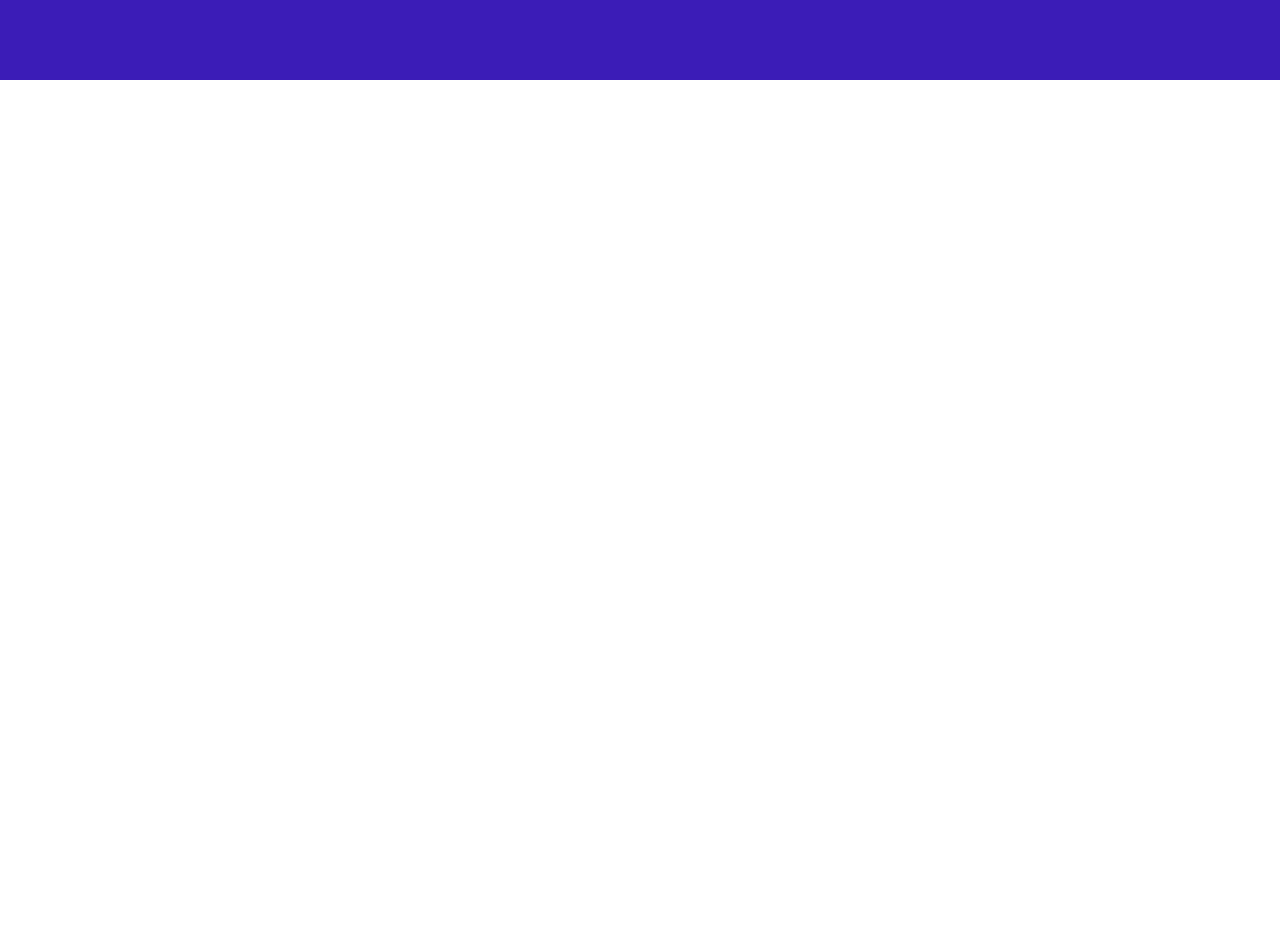
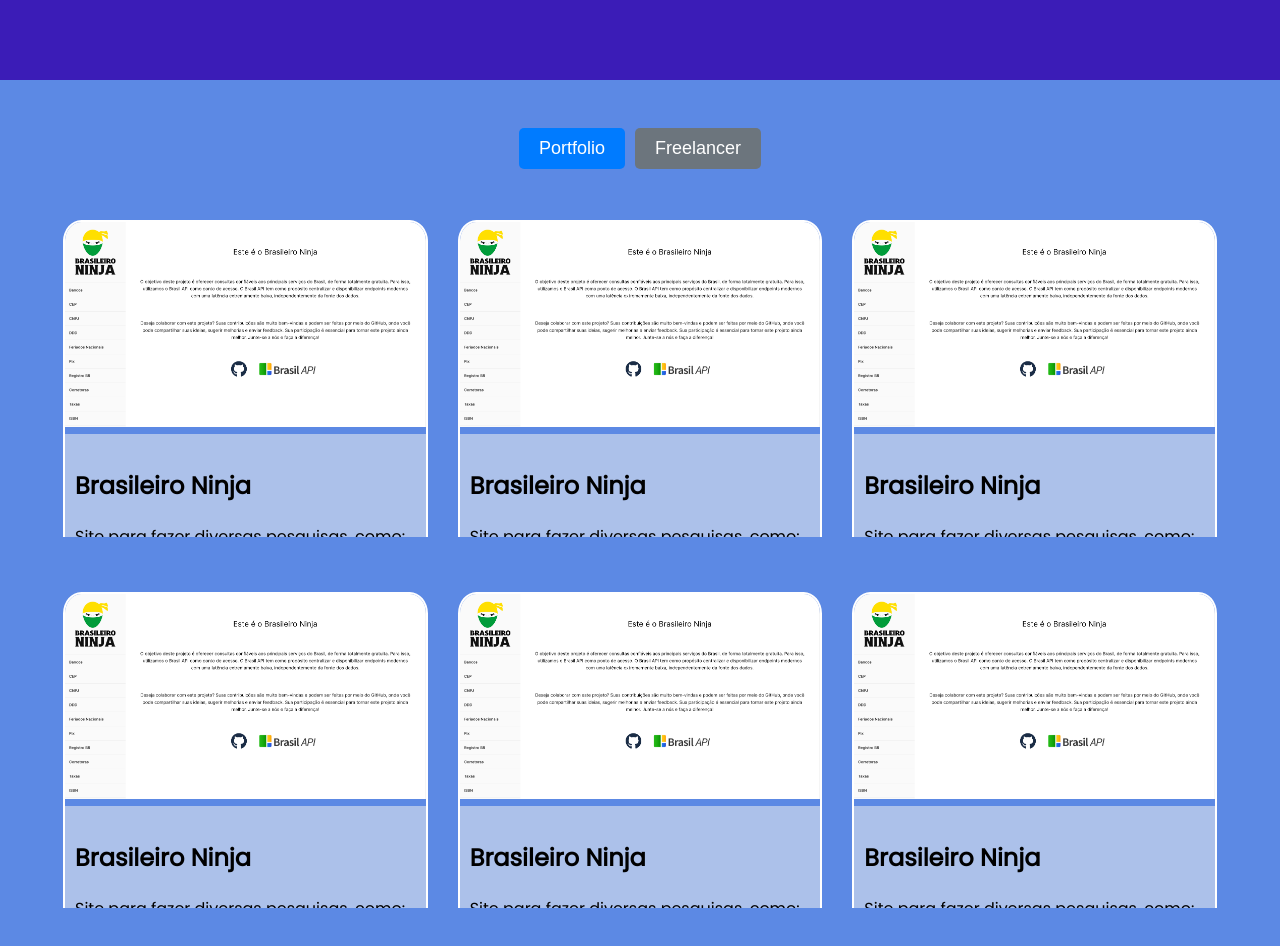
Before and after one commit to leonardo-cordeiro/Portfolio, a Vue app: page / in a window 1280 px wide. Shown: the part 1540-2486 px from the top of the page. Before the commit the page ends 1620 px from the top, so only its background shows below. Built offline with nearby package versions, Linux system fonts and the light colour scheme.

Commit message:
improved portfolio section

```diff
--- a/package.json
+++ b/package.json
@@ -11,7 +11,8 @@
   },
   "dependencies": {
     "vue": "^3.3.4",
-    "vue-router": "^4.2.4"
+    "vue-router": "^4.2.4",
+    "vue3-carousel": "^0.3.1"
   },
   "devDependencies": {
     "@rushstack/eslint-patch": "^1.3.3",
--- a/src/App.vue
+++ b/src/App.vue
@@ -8,6 +8,9 @@
 
     <!-- About  -->
     <AboutSectionVue />
+
+    <!-- Portfolio -->
+    <PortfolioSectionVue />
   </main>
 </template>
 
@@ -15,6 +18,7 @@
 import AboutSectionVue from '@/components/AboutSection.vue'
 import HomeSection from '@/components/HomeSection.vue'
 import NavBar from '@/components/NavBar.vue'
+import PortfolioSectionVue from './components/PortfolioSection.vue'
 </script>
 
 <style>
--- /dev/null
+++ b/src/components/BaseCard.vue
@@ -0,0 +1,112 @@
+<template>
+  <div class="project-card">
+    <a :href="link" target="_blank" class="project-link">
+      <div class="project-image">
+        <img :src="img" :alt="title" class="project-img" />
+      </div>
+    </a>
+    <div class="project-details">
+      <h3 class="project-title">{{ title }}</h3>
+      <p class="project-description">{{ description }}</p>
+      <div class="project-languages">
+        <div class="language">
+          <img v-if="html" src="@/assets/img/html.svg" alt="HTML" />
+        </div>
+        <div class="language">
+          <img v-if="vue" src="src/icons/icons8-vue-js.svg" alt="Vue.js" />
+        </div>
+        <div class="language">
+          <img v-if="css" src="@/assets/img/css-3-svgrepo-com.svg" alt="CSS" />
+        </div>
+        <div class="language">
+          <img v-if="javascript" src="src/icons/icons8-javascript-240.png" alt="JavaScript" />
+        </div>
+      </div>
+    </div>
+    <!-- <a :href="github" class="github-link">
+      <img src="src/icons/icons8-github.svg" alt="GitHub" />
+    </a> -->
+  </div>
+</template>
+
+<script setup>
+defineProps({
+  title: String,
+  description: String,
+  img: String,
+  html: Boolean,
+  css: Boolean,
+  javascript: Boolean,
+  vue: Boolean,
+  link: String,
+  github: String
+})
+</script>
+
+<style scoped>
+.project-card {
+  margin: 15px;
+  border: 2px solid #fff;
+  border-radius: 5%;
+  overflow: hidden;
+  display: flex;
+  flex-direction: column;
+  width: calc(33% - 30px);
+  height: 100%;
+}
+
+.project-image {
+  overflow: hidden;
+}
+
+.project-img {
+  width: 100%;
+  height: 100%;
+  /* border-radius: 10px; */
+  cursor: pointer;
+}
+
+.project-details {
+  padding: 10px;
+  background-color: rgba(241, 241, 241, 0.541);
+  display: flex;
+  flex-direction: column;
+  /* align-items: center; */
+  /* justify-content: center; */
+  /* text-align: center; */
+  color: #000;
+  text-decoration: none;
+}
+
+.project-title {
+  font-size: 1.5rem;
+  margin-bottom: 5px;
+}
+
+.project-description {
+  font-size: 1rem;
+}
+
+.project-languages {
+  display: flex;
+  /* justify-content: space-between; */
+  align-items: center;
+  margin-top: 10px;
+}
+
+.language {
+  width: 30px;
+  height: 100%;
+}
+
+.language img {
+  width: 100%;
+  height: 100%;
+}
+
+.github-link {
+  margin-top: auto;
+  text-align: right;
+  padding: 10px;
+}
+</style>
--- /dev/null
+++ b/src/components/PortfolioSection.vue
@@ -0,0 +1,156 @@
+<template>
+  <div class="wrap">
+    <div class="buttons">
+      <button class="portfolio-button">Portfolio</button>
+      <button class="freelancer-button">Freelancer</button>
+    </div>
+    <div class="base-cards-carousel">
+      <div class="base-cards-container">
+        <!-- Repita para cada BaseCard -->
+        <BaseCard
+          link="https://brasileiro.ninja/"
+          img="src/img/brasileiroNinja.png"
+          title="Brasileiro Ninja"
+          description="Site para fazer diversas pesquisas, como: Tabela Fipe, Feriados, CNPJ..."
+          vue="true"
+          javascript="true"
+        />
+        <BaseCard
+          link="https://brasileiro.ninja/"
+          img="src/img/brasileiroNinja.png"
+          title="Brasileiro Ninja"
+          description="Site para fazer diversas pesquisas, como: Tabela Fipe, Feriados, CNPJ..."
+          vue="true"
+          javascript="true"
+        />
+        <BaseCard
+          link="https://brasileiro.ninja/"
+          img="src/img/brasileiroNinja.png"
+          title="Brasileiro Ninja"
+          description="Site para fazer diversas pesquisas, como: Tabela Fipe, Feriados, CNPJ..."
+          vue="true"
+          javascript="true"
+        />
+        <!-- <BaseCard
+          link="https://brasileiro.ninja/"
+          img="src/img/brasileiroNinja.png"
+          title="Brasileiro Ninja"
+          description="Site para fazer diversas pesquisas, como: Tabela Fipe, Feriados, CNPJ..."
+          vue="true"
+          javascript="true"
+        />
+        <BaseCard
+          link="https://brasileiro.ninja/"
+          img="src/img/brasileiroNinja.png"
+          title="Brasileiro Ninja"
+          description="Site para fazer diversas pesquisas, como: Tabela Fipe, Feriados, CNPJ..."
+          vue="true"
+          javascript="true"
+        />
+        <BaseCard
+          link="https://brasileiro.ninja/"
+          img="src/img/brasileiroNinja.png"
+          title="Brasileiro Ninja"
+          description="Site para fazer diversas pesquisas, como: Tabela Fipe, Feriados, CNPJ..."
+          vue="true"
+          javascript="true"
+        /> -->
+        <!-- Repita para cada BaseCard -->
+      </div>
+    </div>
+
+    <div class="base-cards-carousel">
+      <div class="base-cards-container">
+        <!-- Repita para cada BaseCard -->
+        <BaseCard
+          link="https://brasileiro.ninja/"
+          img="src/img/brasileiroNinja.png"
+          title="Brasileiro Ninja"
+          description="Site para fazer diversas pesquisas, como: Tabela Fipe, Feriados, CNPJ..."
+          vue="true"
+          javascript="true"
+        />
+        <BaseCard
+          link="https://brasileiro.ninja/"
+          img="src/img/brasileiroNinja.png"
+          title="Brasileiro Ninja"
+          description="Site para fazer diversas pesquisas, como: Tabela Fipe, Feriados, CNPJ..."
+          vue="true"
+          javascript="true"
+        />
+        <BaseCard
+          link="https://brasileiro.ninja/"
+          img="src/img/brasileiroNinja.png"
+          title="Brasileiro Ninja"
+          description="Site para fazer diversas pesquisas, como: Tabela Fipe, Feriados, CNPJ..."
+          vue="true"
+          javascript="true"
+        />
+      </div>
+    </div>
+  </div>
+</template>
+
+<script setup>
+import BaseCard from './BaseCard.vue'
+</script>
+
+<style scoped>
+.wrap {
+  padding: 3rem;
+  display: flex;
+  flex-direction: column;
+  align-items: center;
+  background-color: #386fded0;
+  height: 100vh;
+}
+
+.buttons {
+  display: flex;
+  gap: 10px; /* Espaço entre os botões */
+  margin-bottom: 1rem; /* Espaçamento entre botões e Carrossel */
+}
+
+button {
+  padding: 10px 20px; /* Espaçamento interno do botão */
+  border: none;
+  background-color: #007bff; /* Cor de fundo */
+  color: #fff; /* Cor do texto */
+  cursor: pointer;
+  font-size: 18px; /* Tamanho da fonte */
+  border-radius: 5px; /* Cantos arredondados */
+  transition: background-color 0.3s ease; /* Transição suave da cor de fundo */
+}
+
+/* Estilo quando o cursor passa sobre os botões */
+button:hover {
+  background-color: #0056b3; /* Cor de fundo alterada no hover */
+}
+
+/* Estilos específicos para cada botão */
+.portfolio-button {
+  background-color: #007bff; /* Cor de fundo para o botão "Portfolio" */
+}
+
+.freelancer-button {
+  background-color: #6c757d; /* Cor de fundo para o botão "Freelancer" */
+}
+
+.base-cards-carousel {
+  overflow: hidden;
+  width: 100%; /* Largura do Carrossel */
+  margin: 20px auto;
+}
+
+.base-cards-container {
+  display: flex;
+  transition: transform 0.3s ease; /* Adiciona uma transição suave de deslizamento */
+}
+
+/* Estilo para os BaseCards */
+.base-cards-container .base-card {
+  flex: 0 0 calc(33.33% - 20px); /* Largura de cada BaseCard */
+  margin-right: 20px; /* Espaçamento entre os BaseCards */
+  transition: transform 0.3s ease; /* Adiciona uma transição suave de deslizamento */
+}
+</style>
```
Also changed, not shown: src/img/brasileiroNinja.png (added), 1 other file (tests, documents, lock files or other folders).
